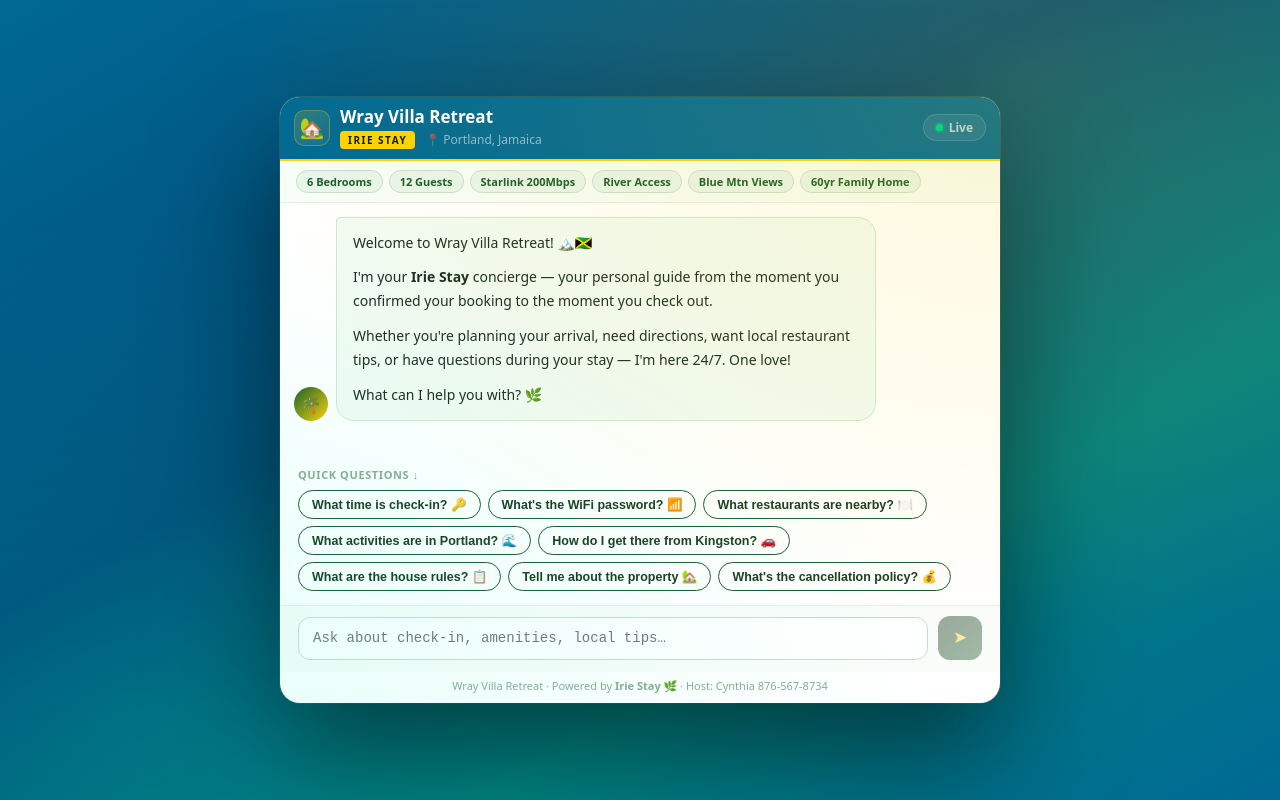
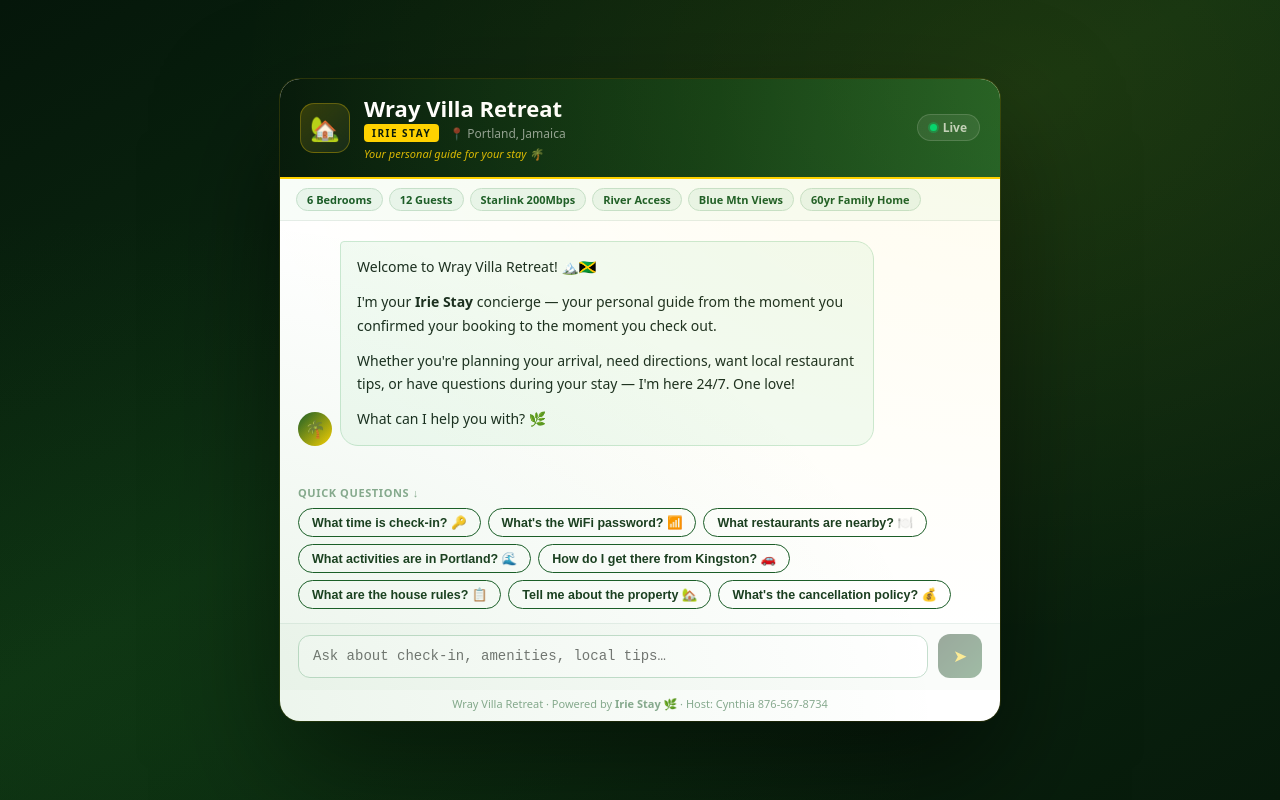
Before and after one commit to phuzz876-jmd/irie-stay, a Next.js app: page / in a window 1280 px wide. Built offline with nearby package versions, Linux system fonts and the light colour scheme.

Commit message:
Refactor styles and remove error handling messages

```diff
--- a/pages/index.js
+++ b/pages/index.js
@@ -84,18 +84,6 @@ export default function IrieStay() {
       });
 
       const data = await res.json();
-
-      if (!res.ok) {
-        setMessages([
-          ...newMessages,
-          {
-            role: "assistant",
-            content: "Sorry, something went wrong. Please try again or contact Cynthia at 876-567-8734. 🙏",
-          },
-        ]);
-        return;
-      }
-
       const reply = data.content?.[0]?.text || "Sorry, something went wrong. Please contact Cynthia at 876-567-8734. 🙏";
       setMessages([...newMessages, { role: "assistant", content: reply }]);
     } catch {
@@ -124,6 +112,7 @@ export default function IrieStay() {
                 <span style={s.irieBadge}>IRIE STAY</span>
                 <span style={s.locationText}>📍 Portland, Jamaica</span>
               </div>
+              <div style={s.purposeLine}>Your personal guide for your stay 🌴</div>
             </div>
           </div>
           <div style={s.livePill}>
@@ -200,15 +189,10 @@ export default function IrieStay() {
 
       <style>{`
         * { box-sizing: border-box; margin: 0; padding: 0; }
-       body { background: #006994; }
+        body { background: #05160a; }
         @keyframes pulse { 0%,100%{opacity:1} 50%{opacity:.4} }
         @keyframes bounce { 0%,80%,100%{transform:translateY(0)} 40%{transform:translateY(-5px)} }
         @keyframes fadeUp { from{opacity:0;transform:translateY(8px)} to{opacity:1;transform:translateY(0)} }
-        @media (max-width: 600px) {
-      .property-name { font-size: 16px !important; }
-      .header-inner { gap: 10px !important; }
-    .logo-mark { width: 36px !important; height: 36px !important; font-size: 18px !important; }
-}
       `}</style>
     </div>
   );
@@ -217,35 +201,34 @@ export default function IrieStay() {
 const s = {
   root: {
     minHeight: "100vh",
-    background: "linear-gradient(150deg, #006994 0%, #004d7a 40%, #008080 70%, #006994 100%)",
+    background: "linear-gradient(150deg, #05160a 0%, #0d2e12 45%, #071a0b 100%)",
     display: "flex", alignItems: "center", justifyContent: "center",
     padding: 16, fontFamily: "system-ui, sans-serif", position: "relative",
   },
   bgLayer: {
     position: "absolute", inset: 0, pointerEvents: "none",
-   background: "radial-gradient(ellipse at 80% 10%, rgba(255,210,0,0.15) 0%, transparent 55%), radial-gradient(ellipse at 10% 90%, rgba(0,255,200,0.1) 0%, transparent 50%)",
+    background: "radial-gradient(ellipse at 80% 10%, rgba(255,210,0,0.07) 0%, transparent 55%), radial-gradient(ellipse at 10% 90%, rgba(34,139,34,0.1) 0%, transparent 50%)",
   },
   card: {
     width: "100%", maxWidth: 720, background: "#fff",
     borderRadius: 20, overflow: "hidden",
     boxShadow: "0 50px 120px rgba(0,0,0,0.55), 0 0 0 1px rgba(255,210,0,0.15)",
-    display: "flex", flexDirection: "column", maxHeight: "100vh",
+    display: "flex", flexDirection: "column", maxHeight: "94vh",
   },
- header: {
-    background: "#006994",
-    padding: "10px 14px",
-    display: "flex", alignItems: "center", justifyContent: "space-between",
+  header: {
+    background: "linear-gradient(100deg, #071a0b 0%, #0f3d17 60%, #1a5c28 100%)",
+    padding: "16px 20px", display: "flex", alignItems: "center", justifyContent: "space-between",
     borderBottom: "2.5px solid #ffd200",
   },
- headerInner: { display: "flex", alignItems: "center", gap: 10 },
+  headerInner: { display: "flex", alignItems: "center", gap: 14 },
   logoMark: {
-    width: 36, height: 36, borderRadius: 10,
+    width: 50, height: 50, borderRadius: 14,
     background: "linear-gradient(135deg, rgba(255,210,0,0.18), rgba(255,255,255,0.05))",
     border: "1px solid rgba(255,210,0,0.3)",
     display: "flex", alignItems: "center", justifyContent: "center",
-    fontSize: 20, flexShrink: 0,
+    fontSize: 24, flexShrink: 0,
   },
-  propertyName: { fontSize: 17, fontWeight: 700, color: "#fff", lineHeight: 1.2 },
+  propertyName: { fontSize: 22, fontWeight: 700, color: "#fff", lineHeight: 1.2 },
   brandLine: { display: "flex", alignItems: "center", gap: 10, marginTop: 3 },
   irieBadge: {
     background: "#ffd200", color: "#071a0b",
@@ -253,6 +236,7 @@ const s = {
     padding: "2px 8px", borderRadius: 4,
   },
   locationText: { fontSize: 12, color: "rgba(255,255,255,0.55)" },
+  purposeLine: { fontSize: 11, color: "rgba(255,210,0,0.85)", marginTop: 4, fontStyle: "italic" },
   livePill: {
     display: "flex", alignItems: "center", gap: 6,
     background: "rgba(255,255,255,0.08)", border: "1px solid rgba(255,255,255,0.15)",
@@ -273,7 +257,7 @@ const s = {
     padding: "3px 10px", borderRadius: 20, border: "1px solid #c5e0cc", whiteSpace: "nowrap",
   },
   messages: {
-    flex: 1, overflowY: "auto", padding: "14px 14px 8px",
+    flex: 1, overflowY: "auto", padding: "20px 18px 8px",
     display: "flex", flexDirection: "column", minHeight: 260,
   },
   avatar: {
@@ -289,7 +273,7 @@ const s = {
     animation: "fadeUp 0.25s ease",
   },
   userBubble: {
-    background: "#006994",
+    background: "linear-gradient(135deg, #0d2e12, #1a5c28)",
     borderRadius: "18px 4px 18px 18px", padding: "13px 16px",
     maxWidth: "78%", fontSize: 14, lineHeight: 1.65, color: "#fff",
     animation: "fadeUp 0.25s ease",
```
